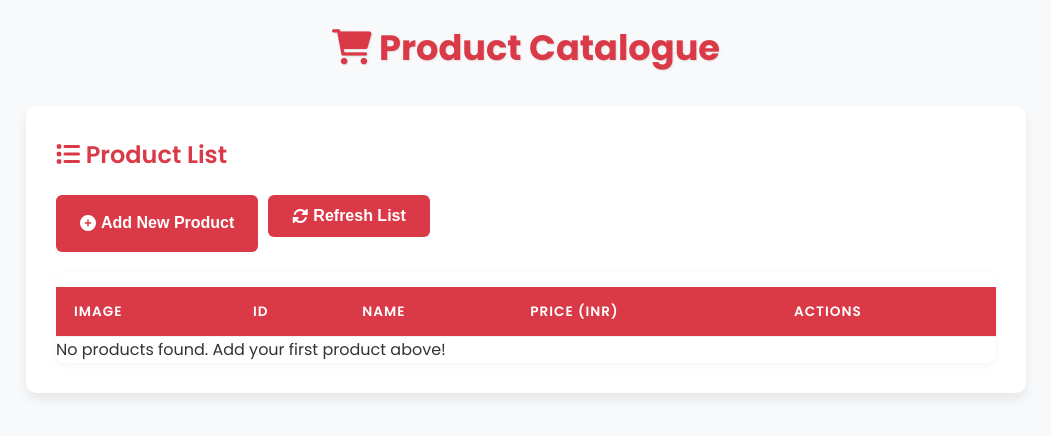
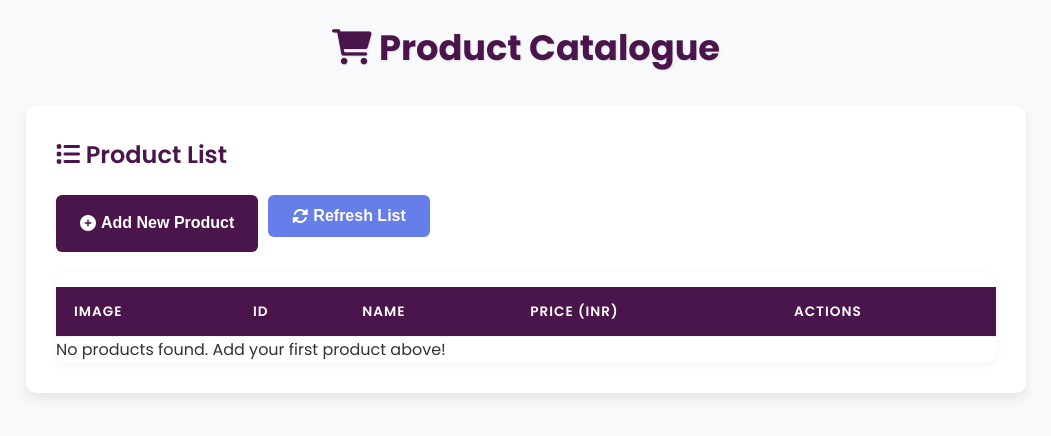
Before and after one commit to apgaur1212/cloudassign2, a Flask app: page / in a window 1280 px wide. Shown: the top 436 px of the page, without its empty margins (114-1165 px from the left). Run offline with Flask 3, Linux system fonts and the light colour scheme; data that the repository does not hold is empty.

Commit message:
Update styles.css

```diff
--- a/static/styles.css
+++ b/static/styles.css
@@ -21,14 +21,14 @@ body {
 h1 {
     text-align: center;
     margin-bottom: 30px;
-    color: #da3a47;
+    color: #4a154b;
     font-size: 2.2rem;
     font-weight: 700;
     text-shadow: 1px 1px 2px rgba(0,0,0,0.1);
 }
 
 h2 {
-    color: #da3a47;
+    color: #4a154b;
     margin-bottom: 20px;
     font-weight: 600;
 }
@@ -72,7 +72,7 @@ input[type="number"] {
 
 input[type="text"]:focus,
 input[type="number"]:focus {
-    border-color: #da3a47;
+    border-color: #4a154b;
     outline: none;
     box-shadow: 0 0 0 3px rgba(74, 21, 75, 0.1);
 }
@@ -85,7 +85,7 @@ input[type="file"] {
 }
 
 .btn {
-    background-color: #da3a47;
+    background-color: #4a154b;
     color: white;
     border: none;
     padding: 12px 24px;
@@ -97,16 +97,16 @@ input[type="file"] {
 }
 
 .btn:hover {
-    background-color: #da3a47;
+    background-color: #611f69;
     transform: translateY(-2px);
 }
 
 .btn-secondary {
-    background-color: #da3a47;
+    background-color: #667eea;
 }
 
 .btn-secondary:hover {
-    background-color: #da3a47;
+    background-color: #5a67d8;
 }
 
 .btn-danger {
@@ -159,7 +159,7 @@ th, td {
 }
 
 th {
-    background-color: #da3a47;
+    background-color: #4a154b;
     color: white;
     font-weight: 600;
     text-transform: uppercase;
```
